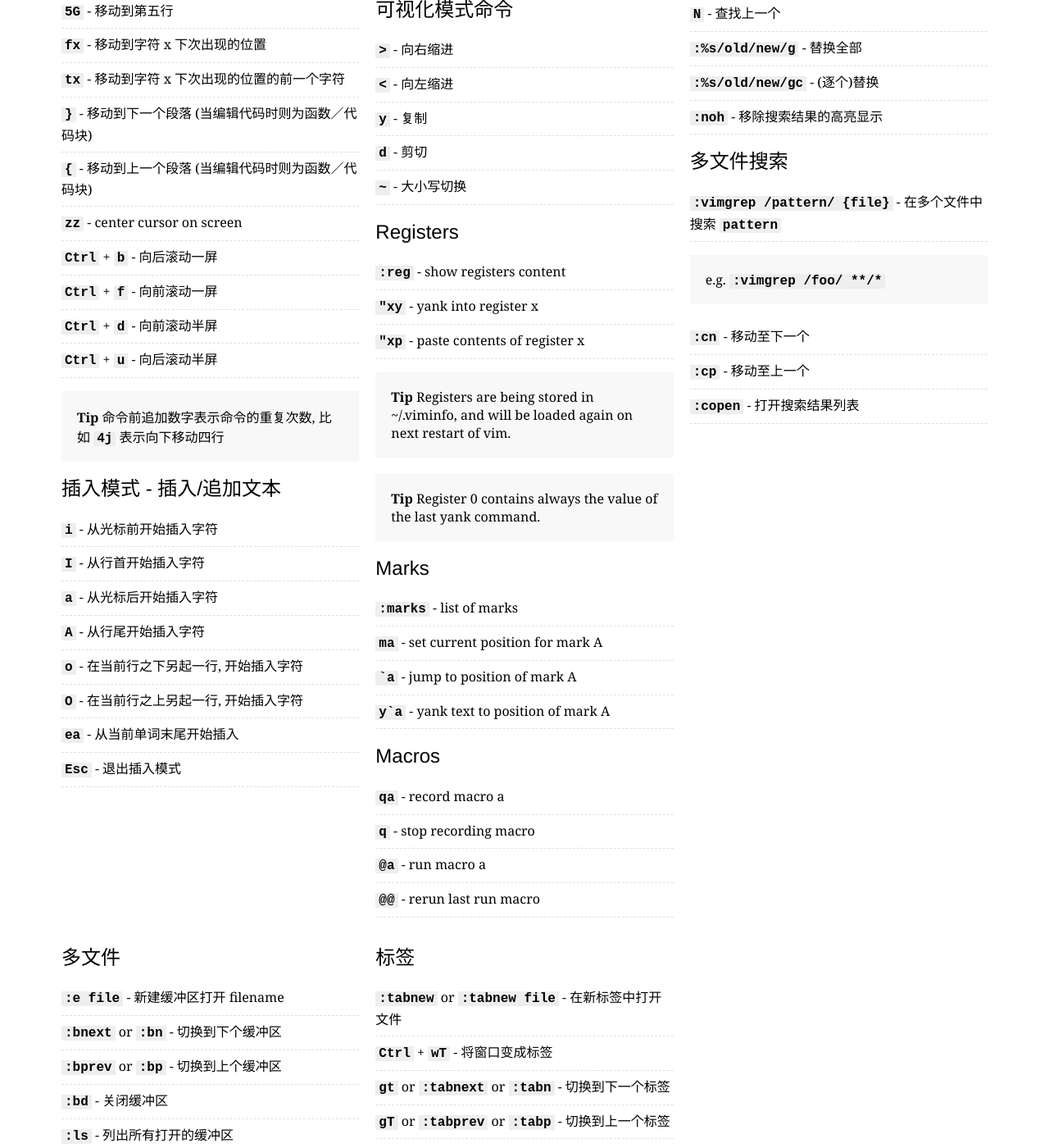
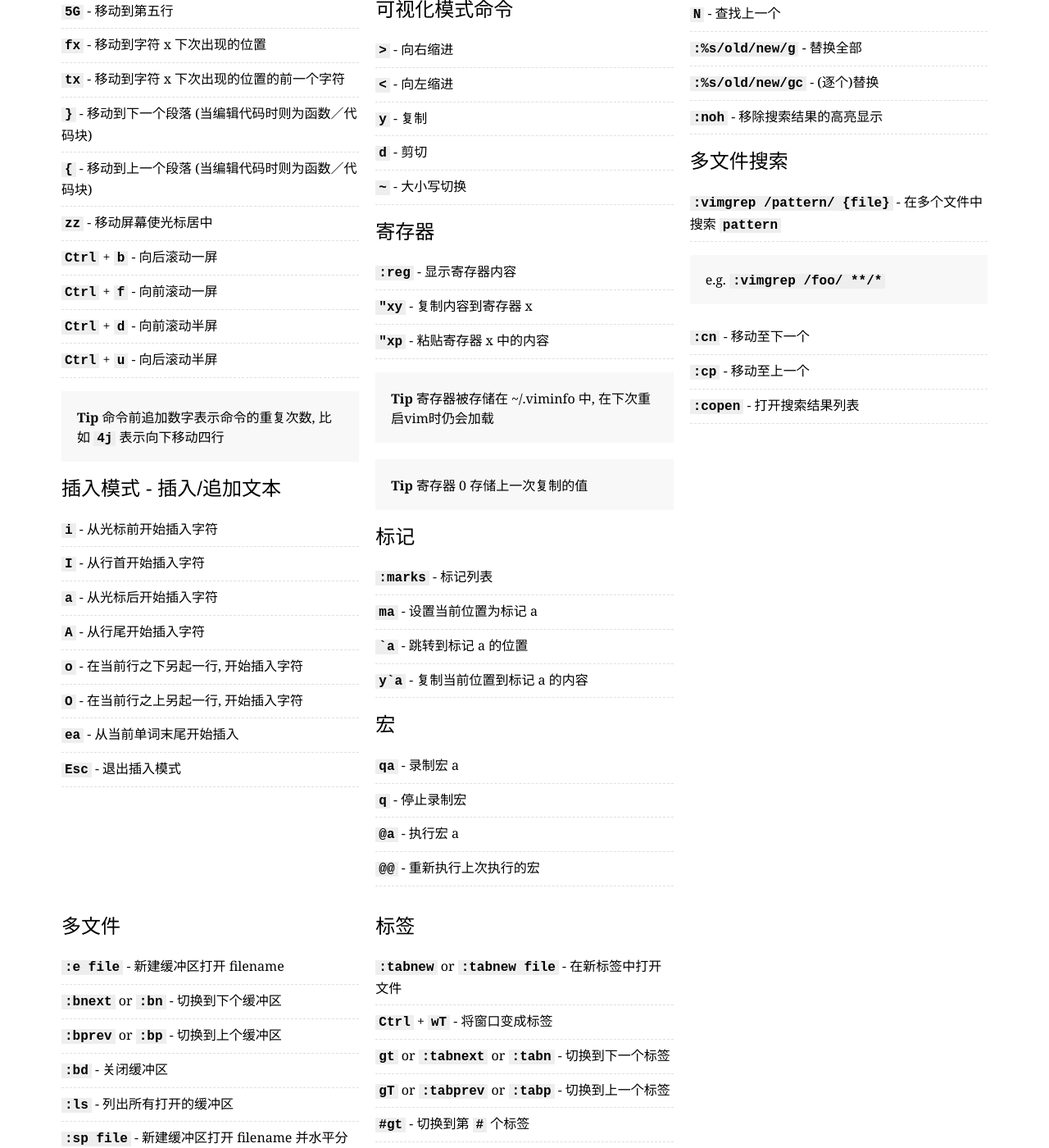
Before and after one commit to rtorr/vim-cheat-sheet, a Jekyll site: the page built from lang/zh_cn/index.html, in a window 1280 px wide and 1400 px high, scrolled down 1180 px. Shown: the whole window at 82% size. Built offline with Jekyll 4.4.1, drawn with Linux system fonts in a browser that asks for light colours; some of the changed text lies outside the part shown.

Commit message:
add language zh_cn on new titles

```diff
--- a/lang/zh_cn/index.html
+++ b/lang/zh_cn/index.html
@@ -31,6 +31,7 @@
     tx: "移动到字符 x 下次出现的位置的前一个字符"
     closeCurlyBrace: "移动到下一个段落 (当编辑代码时则为函数／代码块)"
     openCurlyBrace: "移动到上一个段落 (当编辑代码时则为函数／代码块)"
+    centerCursor: "移动屏幕使光标居中"
     CtrlPlusb: "向后滚动一屏"
     CtrlPlusf: "向前滚动一屏"
     CtrlPlusu: "向后滚动半屏"
@@ -87,6 +88,39 @@
     y: "复制"
     d: "剪切"
     tilde: "大小写切换"
+
+registers:
+  title: "寄存器"
+  commands:
+    show: "显示寄存器内容"
+    pasteRegisterX: "粘贴寄存器 x 中的内容"
+    yankIntoRegisterX: "复制内容到寄存器 x"
+  tip1: "寄存器被存储在 ~/.viminfo 中, 在下次重启vim时仍会加载"
+  tip2: "寄存器 0 存储上一次复制的值"
+
+marks:
+  title: "标记"
+  commands:
+    list: "标记列表"
+    currentPositionA: "设置当前位置为标记 a"
+    jumpPositionA: "跳转到标记 a 的位置"
+    yankToMarkA: "复制当前位置到标记 a 的内容"
+
+macros:
+  title: "宏"
+  commands:
+    recordA: "录制宏 a"
+    stopRecording: "停止录制宏"
+    runA: "执行宏 a"
+    rerun: "重新执行上次执行的宏"
+
+global:
+  title: "全局"
+  commands:
+    helpForKeyword: "打开关键字帮助"
+    openFile: "打开文件"
+    saveAsFile: "另存为"
+    closePane: "关闭当前窗口"
 
 cutAndPaste:
   title: "剪切, 复制, 粘贴"
```
